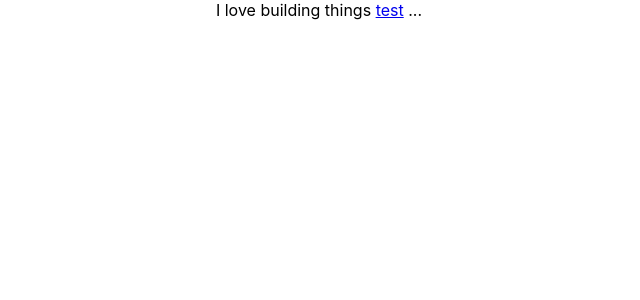
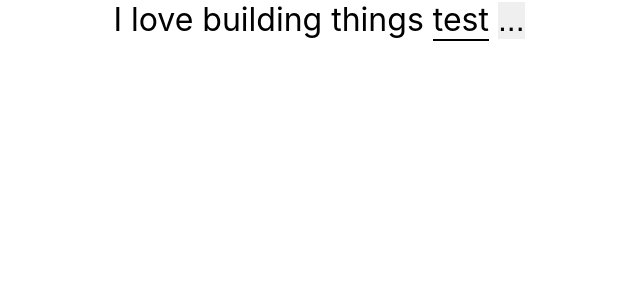
Before and after one commit to amabes/supreme-spoon, a React (Create React App) app: page / in a window 1280 px wide. Shown: the top 300 px of the page, without its empty margins (321-961 px from the left). Built offline with nearby package versions, Linux system fonts and the light colour scheme.

Commit message:
clean up UI and warnings

```diff
--- a/src/App.css
+++ b/src/App.css
@@ -1,8 +1,27 @@
+*:focus {
+  outline: 0;
+}
+
 a {
+  color: black;
+  border-bottom: 2px black solid;
   display: inline-block;
+  text-decoration: none;
+}
+
+.next-page {
+  border: 0;
+  cursor: pointer;
+  font-size: inherit;
+  padding: 0;
+}
+
+.next-page:hover {
+  color: red;
 }
 
 .App {
+  font-size: 2rem;
   text-align: center;
 }
 
--- a/src/App.js
+++ b/src/App.js
@@ -26,10 +26,8 @@ class App extends Component {
 
   nextPage() {
     this.setState(state => ({
-      index: this.state.index += 1
+      index: this.state.index + 1
     }));
-
-    console.log(this.state.index);
   }
 
   render() {
--- a/src/One.js
+++ b/src/One.js
@@ -1,16 +1,11 @@
 import React, { Component } from 'react';
 // import './One.css';
-// import Two from './Two';
 
 class One extends Component {
-  constructor(props) {
-    super(props);
-  }
-
   render() {
     return (
       <div className="One">
-        {this.props.text} <span onClick={this.props.nextText}>...</span>
+        {this.props.text} <button className="next-page" onClick={this.props.nextText}>...</button>
       </div>
     );
   }
```
Also changed, not shown: src/Two.js (deleted, +0 -22 lines).
